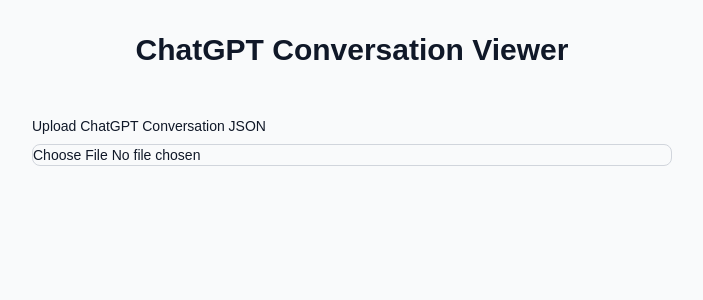
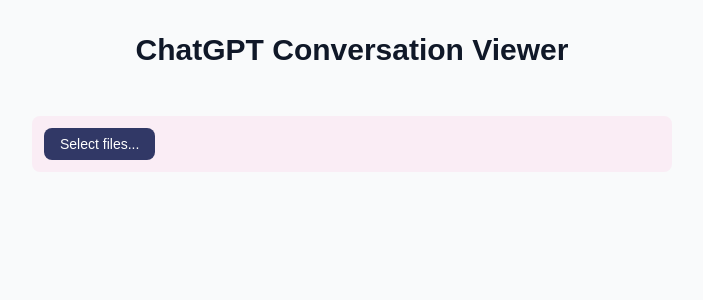
Before and after one commit to icegotcha/chatgpt-conversation-viewer, a Next.js app: page / in a window 1280 px wide. Shown: the top 300 px of the page, without its empty margins (288-991 px from the left). Built offline with nearby package versions, Linux system fonts and the light colour scheme.

Commit message:
Enhance ChatBrowser with file selection UI and error handling; add ChevronRight and Close icons

```diff
--- a/src/app/components/ChatBrowser.tsx
+++ b/src/app/components/ChatBrowser.tsx
@@ -1,6 +1,8 @@
 'use client';
 
 import { useState, useCallback } from 'react';
+import ChevronRight from './icons/ChevronRight';
+import Close from './icons/Close';
 
 interface ChatMessage {
   role: string;
@@ -16,11 +18,13 @@
   const [chats, setChats] = useState<Chat[]>([]);
   const [error, setError] = useState<string | null>(null);
   const [searchQuery, setSearchQuery] = useState('');
+  const [selectedFile, setSelectedFile] = useState<string | null>(null);
 
   const handleFileUpload = useCallback((event: React.ChangeEvent<HTMLInputElement>) => {
     const file = event.target.files?.[0];
     if (!file) return;
 
+    setSelectedFile(file.name);
     const reader = new FileReader();
     reader.onload = (e) => {
       try {
@@ -54,19 +58,30 @@
   return (
     <div className="w-full max-w-2xl mx-auto p-4">
       <div className="mb-6">
-        <label className="block mb-2 text-sm font-medium text-gray-900 dark:text-white">
-          Upload ChatGPT Conversation JSON
-        </label>
-        <input
-          type="file"
-          accept=".json"
-          onChange={handleFileUpload}
-          className="block w-full text-sm text-gray-900 border border-gray-300 rounded-lg cursor-pointer bg-gray-50 dark:text-gray-400 focus:outline-none dark:bg-gray-700 dark:border-gray-600 dark:placeholder-gray-400"
-        />
+        <div className="bg-[#FF7BBF]/10 p-3 rounded-lg w-full">
+          <div className="flex items-center gap-3">
+            <label className="relative cursor-pointer">
+              <input
+                type="file"
+                accept=".json"
+                onChange={handleFileUpload}
+                className="hidden"
+              />
+              <div className="bg-[#313866] text-white px-4 py-1.5 rounded-lg text-sm hover:bg-[#50409A] transition-colors whitespace-nowrap">
+                Select files...
+              </div>
+            </label>
+            {selectedFile && (
+              <div className="text-sm text-white">
+                {selectedFile}
+              </div>
+            )}
+          </div>
+        </div>
       </div>
 
       {error && (
-        <div className="p-4 mb-4 text-sm text-red-800 rounded-lg bg-red-50 dark:bg-gray-800 dark:text-red-400">
+        <div className="p-4 mb-4 text-sm text-white rounded-lg bg-[#FF7BBF]/10 border border-[#964EC2]">
           {error}
         </div>
       )}
@@ -74,61 +89,37 @@
       {chats.length > 0 && (
         <div className="space-y-4">
           <div className="flex items-center justify-between">
-            <h2 className="text-xl font-semibold text-gray-900 dark:text-white">Chats</h2>
+            <h2 className="text-xl font-semibold text-white">Chats</h2>
             <div className="relative">
               <input
                 type="text"
                 placeholder="Search chats..."
                 value={searchQuery}
                 onChange={(e) => setSearchQuery(e.target.value)}
-                className="block w-full px-4 py-2 text-sm text-gray-900 border border-gray-300 rounded-lg bg-gray-50 dark:bg-gray-700 dark:border-gray-600 dark:placeholder-gray-400 dark:text-white focus:ring-blue-500 focus:border-blue-500"
+                className="block w-full px-4 py-2 text-sm text-white rounded-lg bg-[#FF7BBF]/10 placeholder-[#964EC2]"
               />
               {searchQuery && (
                 <button
                   onClick={() => setSearchQuery('')}
-                  className="absolute right-2 top-1/2 -translate-y-1/2 text-gray-400 hover:text-gray-600 dark:hover:text-gray-300"
+                  className="absolute right-2 top-1/2 -translate-y-1/2 text-white hover:text-[#50409A]"
                 >
-                  <svg
-                    className="w-4 h-4"
-                    fill="none"
-                    stroke="currentColor"
-                    viewBox="0 0 24 24"
-                    xmlns="http://www.w3.org/2000/svg"
-                  >
-                    <path
-                      strokeLinecap="round"
-                      strokeLinejoin="round"
-                      strokeWidth={2}
-                      d="M6 18L18 6M6 6l12 12"
-                    />
-                  </svg>
+                  <Close />
                 </button>
               )}
             </div>
           </div>
-          <ul className="divide-y divide-gray-200 dark:divide-gray-700">
+          <ul className="divide-y divide-[#FF7BBF]/20">
             {filteredChats.map((chat, index) => (
-              <li key={index} className="py-3">
-                <div className="flex items-center justify-between">
+              <li key={index} className="py-3 hover:bg-[#FF7BBF]/10 rounded-lg transition-colors">
+                <div className="flex items-center justify-between px-3">
                   <div className="flex-1 min-w-0">
-                    <p className="text-sm font-medium text-gray-900 truncate dark:text-white">
+                    <p className="text-sm font-medium text-white truncate">
                       {chat.title}
                     </p>
                   </div>
-                  <svg
-                    className="w-5 h-5 text-gray-400 dark:text-gray-500"
-                    fill="none"
-                    stroke="currentColor"
-                    viewBox="0 0 24 24"
-                    xmlns="http://www.w3.org/2000/svg"
-                  >
-                    <path
-                      strokeLinecap="round"
-                      strokeLinejoin="round"
-                      strokeWidth={2}
-                      d="M9 5l7 7-7 7"
-                    />
-                  </svg>
+                  <div className="text-white hover:text-[#50409A]">
+                    <ChevronRight />
+                  </div>
                 </div>
               </li>
             ))}
--- /dev/null
+++ b/src/app/components/icons/ChevronRight.tsx
@@ -0,0 +1,18 @@
+export default function ChevronRight() {
+  return (
+    <svg
+      className="w-5 h-5 text-gray-400 dark:text-gray-500"
+      fill="none"
+      stroke="currentColor"
+      viewBox="0 0 24 24"
+      xmlns="http://www.w3.org/2000/svg"
+    >
+      <path
+        strokeLinecap="round"
+        strokeLinejoin="round"
+        strokeWidth={2}
+        d="M9 5l7 7-7 7"
+      />
+    </svg>
+  );
+}
--- /dev/null
+++ b/src/app/components/icons/Close.tsx
@@ -0,0 +1,18 @@
+export default function Close() {
+  return (
+    <svg
+      className="w-4 h-4"
+      fill="none"
+      stroke="currentColor"
+      viewBox="0 0 24 24"
+      xmlns="http://www.w3.org/2000/svg"
+    >
+      <path
+        strokeLinecap="round"
+        strokeLinejoin="round"
+        strokeWidth={2}
+        d="M6 18L18 6M6 6l12 12"
+      />
+    </svg>
+  );
+}
--- a/src/app/page.tsx
+++ b/src/app/page.tsx
@@ -4,7 +4,7 @@
   return (
     <div className="min-h-screen bg-gray-50 dark:bg-gray-900">
       <main className="container mx-auto px-4 py-8">
-        <h1 className="text-3xl font-bold text-center mb-8 text-gray-900 dark:text-white">
+        <h1 className="text-3xl font-bold text-center mb-8 text-gray-900 dark:text-[#964EC2]">
           ChatGPT Conversation Viewer
         </h1>
         <ChatBrowser />
```
